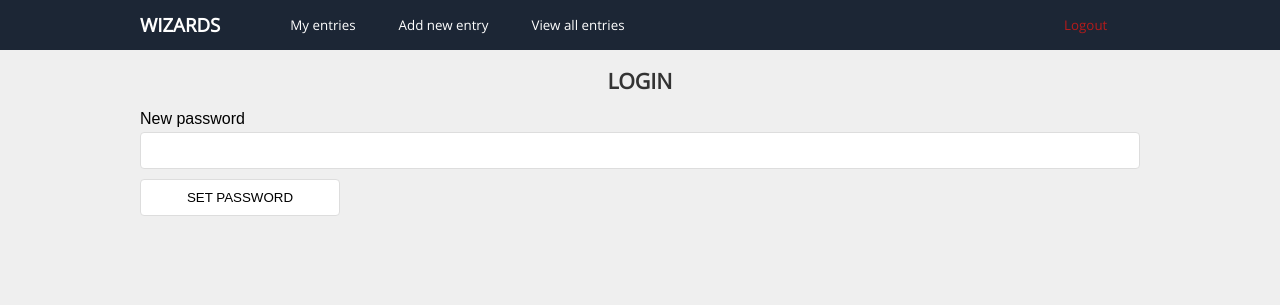
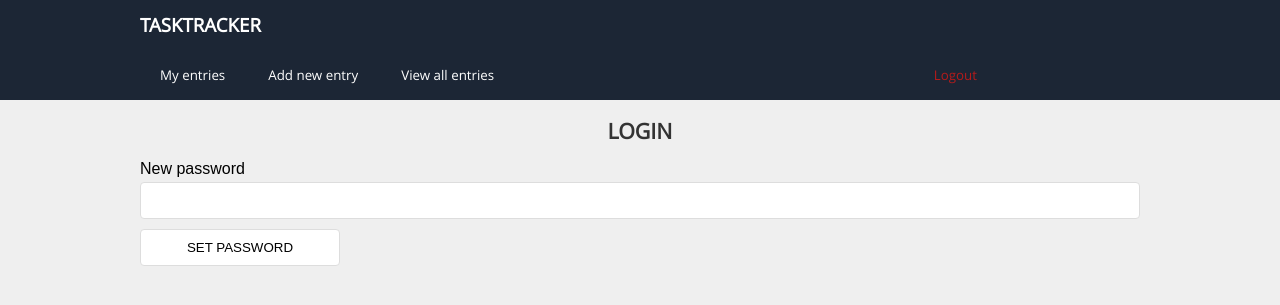
Before and after one commit to SamihSoylu/TaskTracker, a PHP site: page /index.php in a window 1280 px wide. Shown: the top 305 px of the page. Run offline with PHP 8.4, Linux system fonts and the light colour scheme; the visitor is signed in with stand-in values (Sample User, id 1).

Commit message:
Renamed titles to TaskTracker

```diff
--- a/resources/includes/header.php
+++ b/resources/includes/header.php
@@ -10,7 +10,7 @@
 <html>
 <head>
     <meta charset="UTF-8">
-    <title>Wizards - <?php echo PAGE_NAME; ?></title>
+    <title>TaskTracker - <?php echo PAGE_NAME; ?></title>
     <link rel="icon" type="image/x-icon" href="favicon.ico" />
     <link rel="icon" type="image/png" href="favicon.png" />
     <link rel="apple-touch-icon" href="favicon.png" />
@@ -25,7 +25,7 @@
                 <div></div>
                 <div></div>
             </div>
-            <h1><a href="index.php">Wizards</a></h1>
+            <h1><a href="index.php">TaskTracker</a></h1>
             <ul id="menu">
                 <li <?php if(PAGE_NAME == "MyEntries") { echo 'class="active"'; } ?>>
                     <a href="?p=MyEntries">My entries</a>
```
